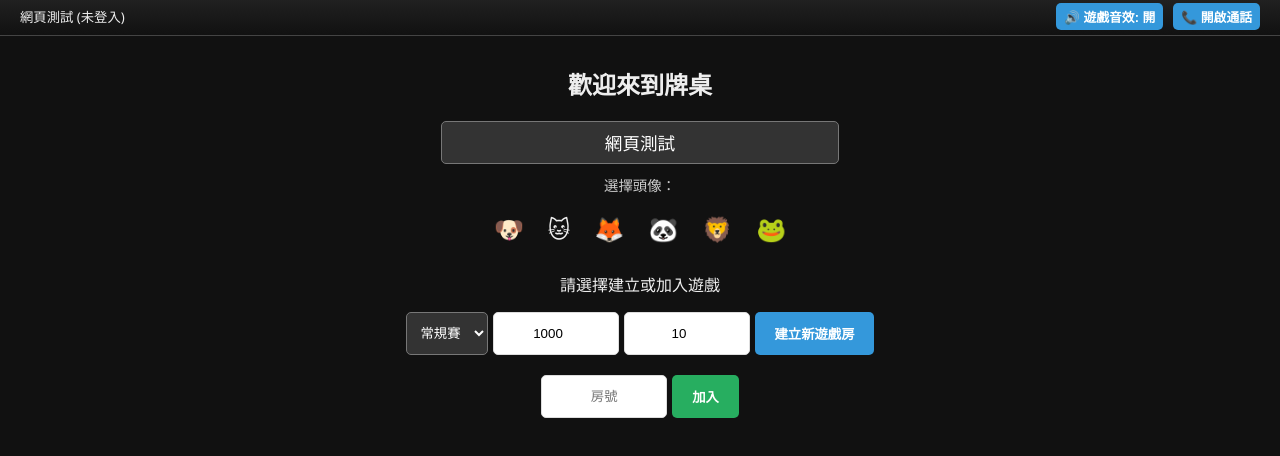
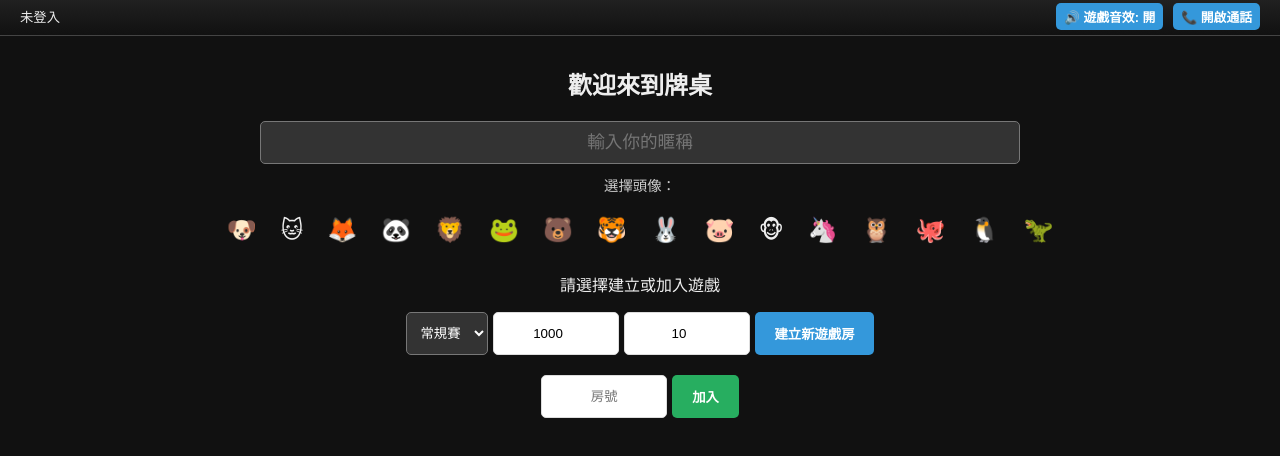
Before and after one commit to wecanho-afk/line-poker, a website: page index.html in a window 1280 px wide. Shown: the part 42-498 px from the top of the page. Drawn offline with nearby package versions, Linux system fonts and the light colour scheme; no server answers.

Commit message:
Update UI: remove default test name, require name/avatar, add more avatars

```diff
--- a/index.html
+++ b/index.html
@@ -225,6 +225,16 @@
                     <div class="avatar-option" onclick="selectAvatar('🐼')" style="font-size: 24px; cursor: pointer; padding: 5px; border: 2px solid transparent; border-radius: 50%;">🐼</div>
                     <div class="avatar-option" onclick="selectAvatar('🦁')" style="font-size: 24px; cursor: pointer; padding: 5px; border: 2px solid transparent; border-radius: 50%;">🦁</div>
                     <div class="avatar-option" onclick="selectAvatar('🐸')" style="font-size: 24px; cursor: pointer; padding: 5px; border: 2px solid transparent; border-radius: 50%;">🐸</div>
+                    <div class="avatar-option" onclick="selectAvatar('🐻')" style="font-size: 24px; cursor: pointer; padding: 5px; border: 2px solid transparent; border-radius: 50%;">🐻</div>
+                    <div class="avatar-option" onclick="selectAvatar('🐯')" style="font-size: 24px; cursor: pointer; padding: 5px; border: 2px solid transparent; border-radius: 50%;">🐯</div>
+                    <div class="avatar-option" onclick="selectAvatar('🐰')" style="font-size: 24px; cursor: pointer; padding: 5px; border: 2px solid transparent; border-radius: 50%;">🐰</div>
+                    <div class="avatar-option" onclick="selectAvatar('🐷')" style="font-size: 24px; cursor: pointer; padding: 5px; border: 2px solid transparent; border-radius: 50%;">🐷</div>
+                    <div class="avatar-option" onclick="selectAvatar('🐵')" style="font-size: 24px; cursor: pointer; padding: 5px; border: 2px solid transparent; border-radius: 50%;">🐵</div>
+                    <div class="avatar-option" onclick="selectAvatar('🦄')" style="font-size: 24px; cursor: pointer; padding: 5px; border: 2px solid transparent; border-radius: 50%;">🦄</div>
+                    <div class="avatar-option" onclick="selectAvatar('🦉')" style="font-size: 24px; cursor: pointer; padding: 5px; border: 2px solid transparent; border-radius: 50%;">🦉</div>
+                    <div class="avatar-option" onclick="selectAvatar('🐙')" style="font-size: 24px; cursor: pointer; padding: 5px; border: 2px solid transparent; border-radius: 50%;">🐙</div>
+                    <div class="avatar-option" onclick="selectAvatar('🐧')" style="font-size: 24px; cursor: pointer; padding: 5px; border: 2px solid transparent; border-radius: 50%;">🐧</div>
+                    <div class="avatar-option" onclick="selectAvatar('🦖')" style="font-size: 24px; cursor: pointer; padding: 5px; border: 2px solid transparent; border-radius: 50%;">🦖</div>
                 </div>
             </div>
             <p style="margin-top: 0;">請選擇建立或加入遊戲</p>
@@ -472,9 +482,9 @@
                 console.error('LIFF Init Error', err);
                 // LIFF 失敗，或者在 LINE App 內但不知為何拿不到資料，給個隨機 ID 以防遊戲卡死
                 if (!userId) userId = 'web_user_' + Math.floor(Math.random() * 10000);
-                if (!userName) userName = '網頁測試';
+                if (!userName) userName = '';
                 document.getElementById('line-login-btn').style.display = 'none'; // 發生錯誤時隱藏按鈕，避免按了沒反應
-                document.getElementById('user-info').textContent = userName + " (未登入)";
+                document.getElementById('user-info').textContent = userName ? userName : "未登入";
                 if(document.getElementById('playerNameInput')) document.getElementById('playerNameInput').value = userName;
             }
             // 無論有沒有登入成功，都初始化 Socket，才能看到遊戲
@@ -500,9 +510,13 @@
         });
 
         async function createGame() {
+            const customName = document.getElementById('playerNameInput').value.trim() || userName;
+            if (!customName) return alert('請輸入您的暱稱');
+            if (!userAvatar) return alert('請選擇一個頭像');
+
             const initialChips = document.getElementById('initialChipsInput').value;
             const gameMode = document.getElementById('gameModeInput') ? document.getElementById('gameModeInput').value : 'cash';
-            const customName = document.getElementById('playerNameInput').value.trim() || userName;
+
             const res = await api('/create_game', 'POST', { user_id: userId, user_name: customName, initial_chips: initialChips, avatar: userAvatar, game_mode: gameMode, small_blind: document.getElementById('smallBlindInput')?.value, blind_duration: document.getElementById('blindDurationInput')?.value, max_re_entry: document.getElementById('maxReEntryInput')?.value });
             if (res.success) {
                 gameId = res.game_id;
@@ -517,6 +531,9 @@
             const inputId = document.getElementById('gameIdInput').value.trim().toUpperCase();
             if (!inputId) return alert('請輸入房號');
             const customName = document.getElementById('playerNameInput').value.trim() || userName;
+            if (!customName) return alert('請輸入您的暱稱');
+            if (!userAvatar) return alert('請選擇一個頭像');
+
             const res = await api('/join_game', 'POST', { game_id: inputId, user_id: userId, user_name: customName, avatar: userAvatar });
             if (res.success) {
                 gameId = inputId;
```
